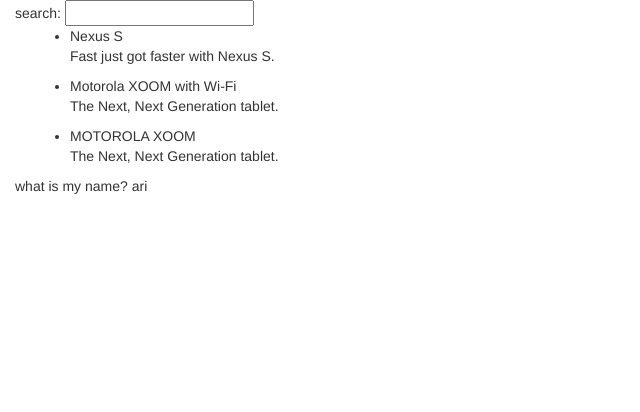
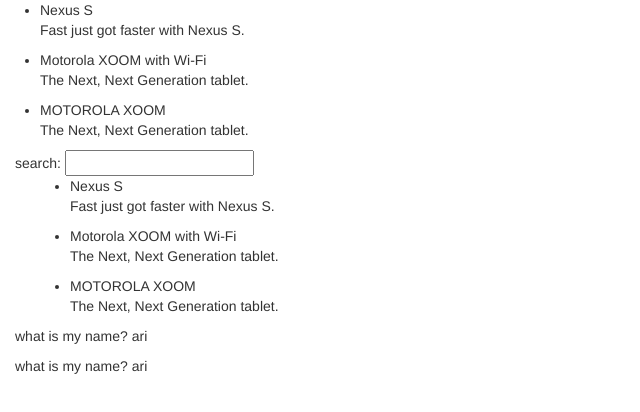
Before and after one commit to arimoelhadi/tutorial, a website: page app/index.html in a window 1280 px wide. Shown: the whole page, without its empty margins (0-640 px from the left). Drawn offline with Linux system fonts and the light colour scheme.

Commit message:
branch tutorial ari

```diff
--- a/app/index.html
+++ b/app/index.html
@@ -7,12 +7,12 @@
 </head>
 <body ng-controller="PhoneListCtrl">
 
-<!--   <ul>
+  <ul>
     <li ng-repeat="phone in phones">
       {{phone.name}}
       <p>{{phone.snippet}}</p>
     </li>
-  </ul> -->
+  </ul>
 
 	<div class="container-fluid">
 	    <div class="row">
@@ -36,7 +36,7 @@
 	        <!--Body content-->
 
 		   <p>what is my name? {{name}}</p>
-
+		   <p>what is my name? {{name}}</p>
 	      </div>
 	    </div>
 	</div>
```
Also changed, not shown: 1 other file.
